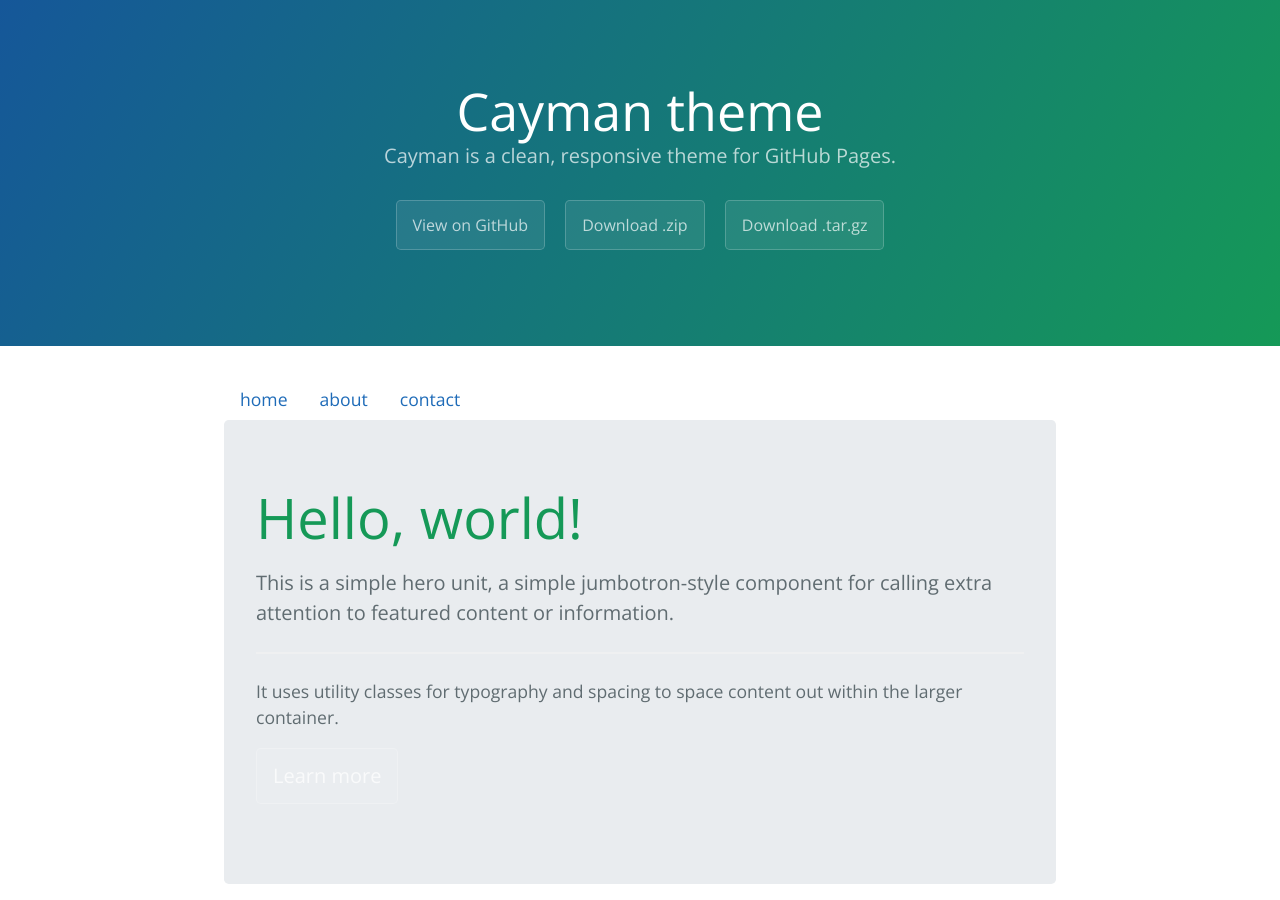
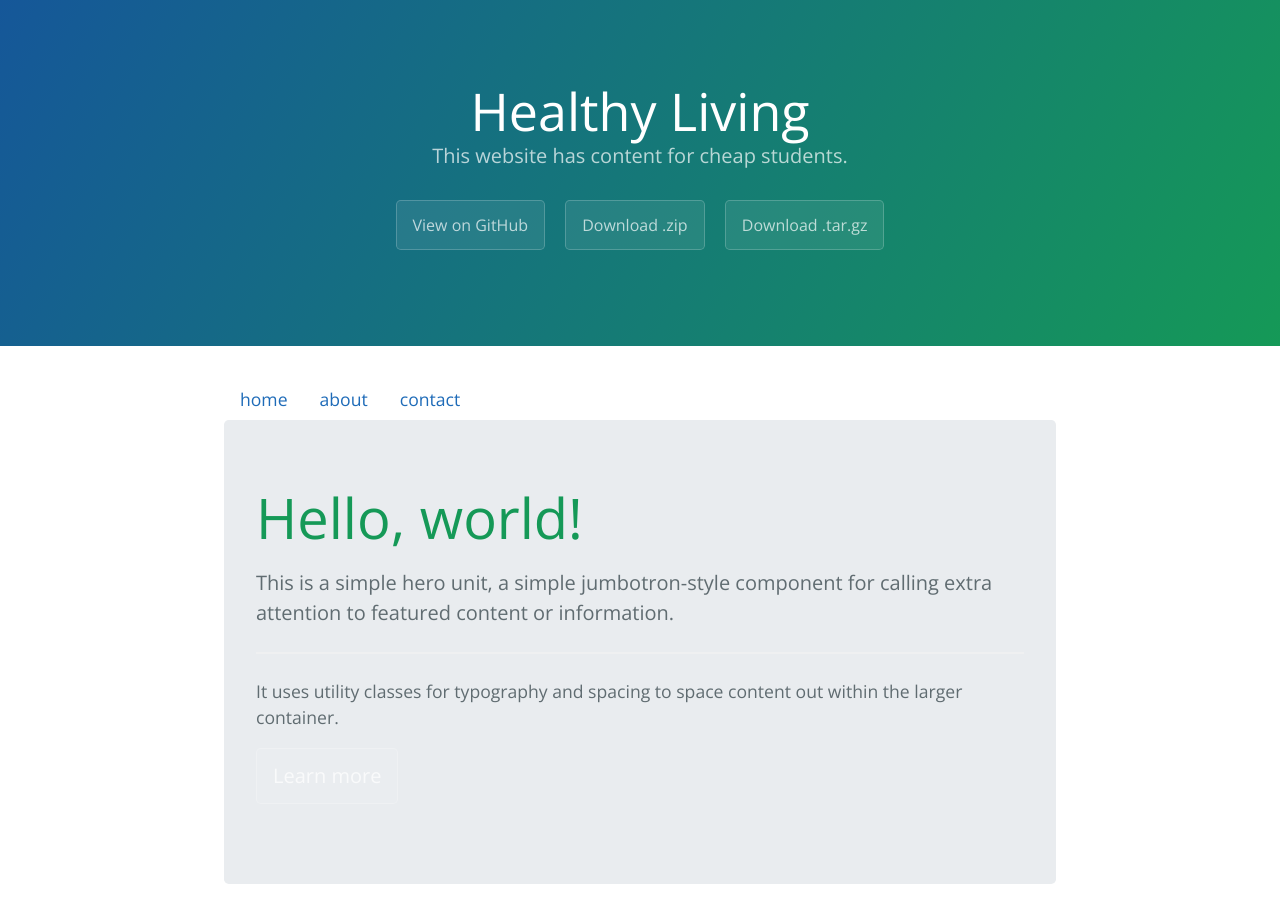
Before and after one commit to Erol99/AF103, a Jekyll site: the page built from index.md, in a window 1280 px wide and 900 px high. Built offline with Jekyll 4.4.1, drawn with Linux system fonts in a browser that asks for light colours.

Commit message:
Update _config.yml

```diff
--- a/_config.yml
+++ b/_config.yml
@@ -1,5 +1,5 @@
-title: Cayman theme
-description: Cayman is a clean, responsive theme for GitHub Pages.
+title: Healthy Living
+description: This website has content for cheap students.
 show_downloads: true
 google_analytics:
 theme: jekyll-theme-cayman
```
